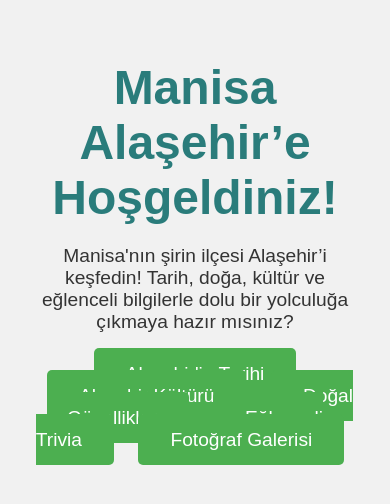
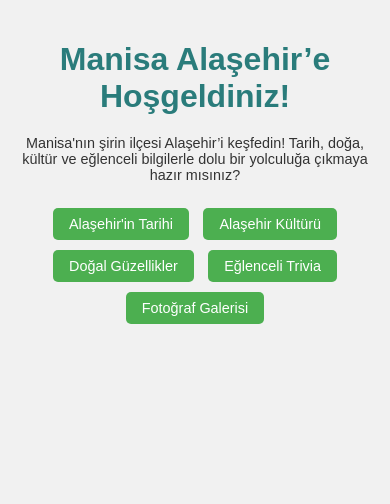
Before and after one commit to Eses2645/alasehir, a plain HTML site: page index.html in a window 390 px wide. Drawn offline with Linux system fonts and the light colour scheme.

Commit message:
Update index.html

```diff
--- a/index.html
+++ b/index.html
@@ -11,6 +11,7 @@
       color: #333;
       text-align: center;
       padding: 20px;
+      margin: 0;
     }
     h1 {
       font-size: 3em;
@@ -31,12 +32,44 @@
       border-radius: 5px;
       text-decoration: none;
       margin: 10px;
+      display: inline-block;
     }
     .button:hover {
       background-color: #45a049;
     }
     .section {
       margin: 20px 0;
+    }
+
+    /* Mobil uyumlu tasarım için medya sorguları */
+    @media (max-width: 768px) {
+      h1 {
+        font-size: 2.5em;
+      }
+      .intro {
+        font-size: 1em;
+        margin-bottom: 20px;
+      }
+      .button {
+        padding: 10px 20px;
+        font-size: 1em;
+        margin: 5px;
+      }
+    }
+
+    @media (max-width: 480px) {
+      h1 {
+        font-size: 2em;
+      }
+      .intro {
+        font-size: 0.9em;
+        margin-bottom: 15px;
+      }
+      .button {
+        padding: 8px 16px;
+        font-size: 0.9em;
+        margin: 5px;
+      }
     }
   </style>
 </head>
```
